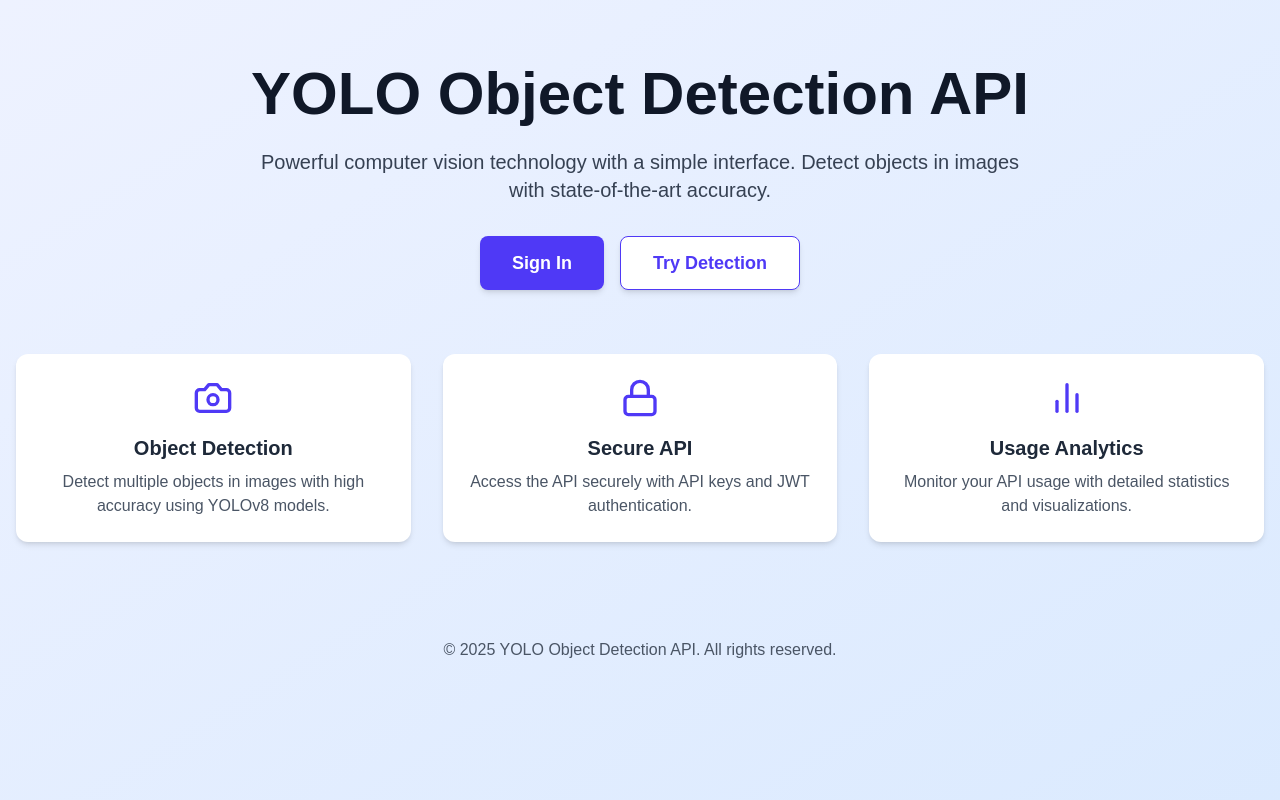
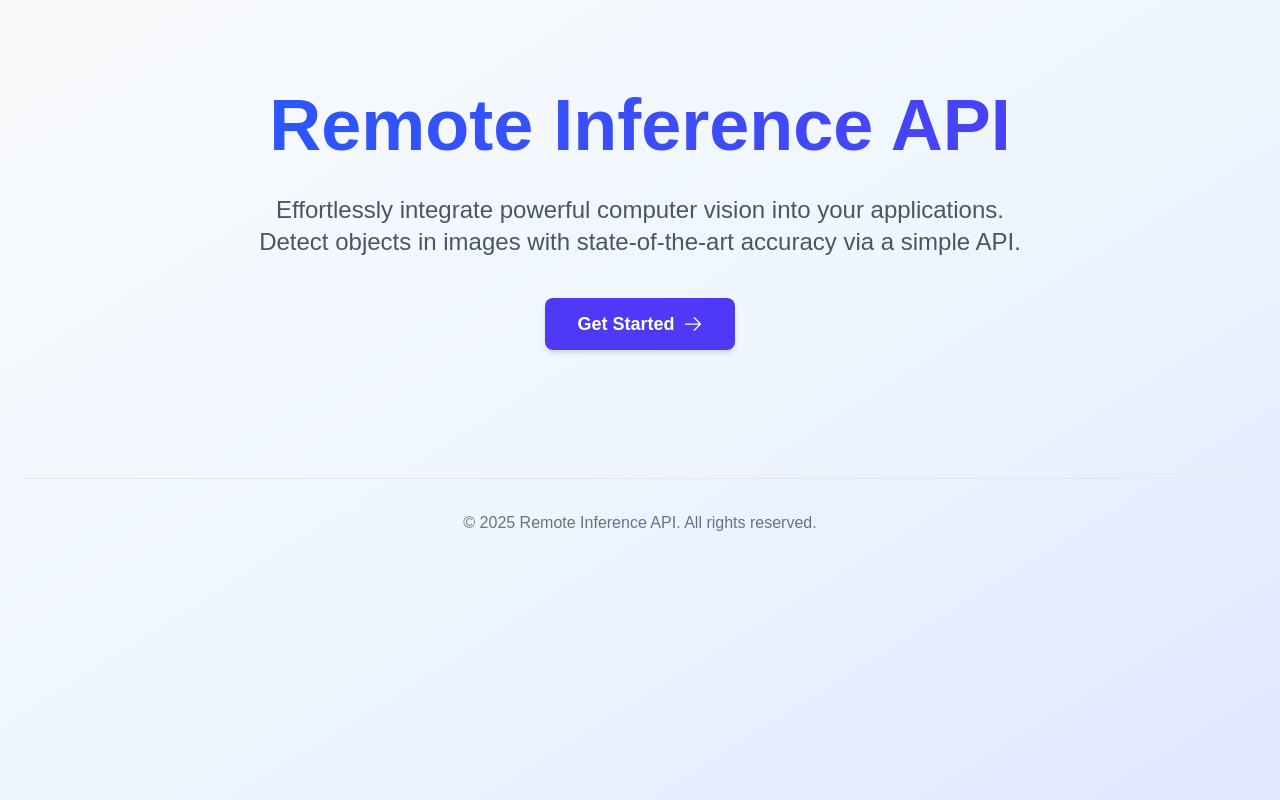
Before and after one commit to viniciusbregoli/remote-inference-webapp, a Next.js app: page / in a window 1280 px wide. Built offline with nearby package versions, Linux system fonts and the light colour scheme.

Commit message:
Refactor Landing page

```diff
--- a/app/page.tsx
+++ b/app/page.tsx
@@ -1,93 +1,40 @@
 "use client";
 
-import Link from "next/link";
 import { useRouter } from "next/navigation";
-import { useEffect } from "react";
-import { isLoggedIn } from "../services/auth";
-import { Camera, Lock, BarChart2 } from "lucide-react";
 import Button from "../components/ui/Button";
+import { ArrowRightIcon } from "@heroicons/react/24/outline";
 
 export default function LandingPage() {
   const router = useRouter();
 
-  // Redirect if already logged in
-  useEffect(() => {
-    if (isLoggedIn()) {
-      router.push("/detect");
-    }
-  }, [router]);
-
   return (
-    <main className="min-h-screen bg-gradient-to-br from-indigo-50 to-blue-100">
-      <div className="container mx-auto px-4 py-16">
+    <main className="min-h-screen bg-gradient-to-br from-gray-50 via-blue-50 to-indigo-100 text-gray-800">
+      <div className="container mx-auto px-6 py-20">
         {/* Hero Section */}
-        <div className="text-center mb-16">
-          <h1 className="text-5xl md:text-6xl font-bold text-gray-900 mb-6">
-            YOLO Object Detection API
+        <div className="text-center mb-24">
+          <h1 className="text-5xl md:text-7xl font-extrabold text-transparent bg-clip-text bg-gradient-to-r from-blue-600 to-indigo-600 mb-6 leading-tight">
+            Remote Inference API
           </h1>
-          <p className="text-xl text-gray-700 max-w-3xl mx-auto mb-8">
-            Powerful computer vision technology with a simple interface. Detect
-            objects in images with state-of-the-art accuracy.
+          <p className="text-xl md:text-2xl text-gray-600 max-w-3xl mx-auto mb-10">
+            Effortlessly integrate powerful computer vision into your
+            applications. Detect objects in images with state-of-the-art
+            accuracy via a simple API.
           </p>
-          <div className="flex flex-col sm:flex-row gap-4 justify-center">
+          <div className="flex flex-col sm:flex-row gap-4 justify-center items-center">
             <Button
               onClick={() => router.push("/login")}
-              className="px-8 py-3 text-lg"
+              className="px-8 py-3 text-lg font-semibold !bg-indigo-600 hover:!bg-indigo-700 transition duration-300 ease-in-out transform hover:-translate-y-1 shadow-lg hover:shadow-xl flex items-center gap-2"
             >
-              Sign In
-            </Button>
-            <Button
-              variant="outline"
-              onClick={() => router.push("/detect")}
-              className="px-8 py-3 text-lg"
-            >
-              Try Detection
+              Get Started <ArrowRightIcon className="h-5 w-5" />
             </Button>
           </div>
         </div>
 
-        {/* Features Section */}
-        <div className="grid md:grid-cols-3 gap-8 mb-16">
-          <FeatureCard
-            icon={<Camera className="h-10 w-10 text-indigo-600" />}
-            title="Object Detection"
-            description="Detect multiple objects in images with high accuracy using YOLOv8 models."
-          />
-          <FeatureCard
-            icon={<Lock className="h-10 w-10 text-indigo-600" />}
-            title="Secure API"
-            description="Access the API securely with API keys and JWT authentication."
-          />
-          <FeatureCard
-            icon={<BarChart2 className="h-10 w-10 text-indigo-600" />}
-            title="Usage Analytics"
-            description="Monitor your API usage with detailed statistics and visualizations."
-          />
-        </div>
-
         {/* Footer */}
-        <footer className="text-center text-gray-600 mt-24">
-          <p>© 2025 YOLO Object Detection API. All rights reserved.</p>
+        <footer className="text-center text-gray-500 mt-32 border-t border-gray-200 pt-8">
+          <p>© 2025 Remote Inference API. All rights reserved.</p>
         </footer>
       </div>
     </main>
   );
 }
-
-function FeatureCard({
-  icon,
-  title,
-  description,
-}: {
-  icon: React.ReactNode;
-  title: string;
-  description: string;
-}) {
-  return (
-    <div className="bg-white rounded-xl shadow-md p-6 text-center">
-      <div className="flex justify-center mb-4">{icon}</div>
-      <h3 className="text-xl font-semibold text-gray-800 mb-2">{title}</h3>
-      <p className="text-gray-600">{description}</p>
-    </div>
-  );
-}
--- a/package.json
+++ b/package.json
@@ -9,6 +9,7 @@
     "lint": "next lint"
   },
   "dependencies": {
+    "@heroicons/react": "^2.2.0",
     "lucide-react": "^0.503.0",
     "next": "15.3.1",
     "react": "^19.0.0",
--- a/services/auth.ts
+++ b/services/auth.ts
@@ -5,11 +5,16 @@
  * @returns boolean indicating if user is logged in
  */
 export function isLoggedIn(): boolean {
-    if (typeof window === 'undefined') return false;
+  if (typeof window === 'undefined') return false;
 
+  try {
     const token = localStorage.getItem('accessToken');
-    return !!token; // Return true if token exists
+    return !!token; // Return true if token exists and is not null/undefined/empty
+  } catch (error) {
+    console.error('Error checking authentication status:', error);
+    return false;
   }
+}
 
   /**
    * Get the user's access token
```
Also changed, not shown: 1 other file (tests, documents, lock files or other folders).
